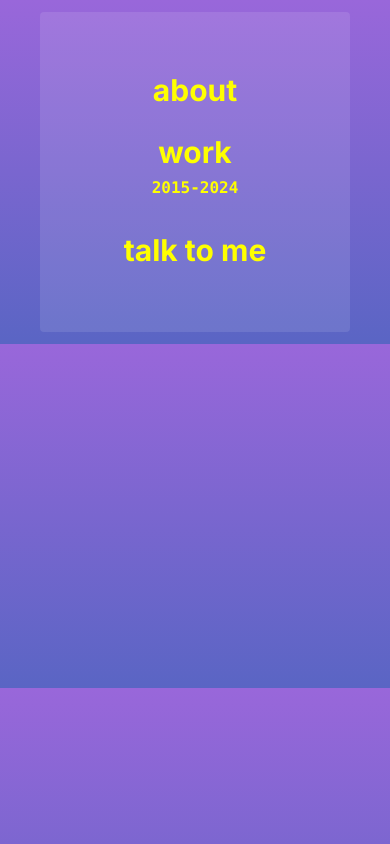
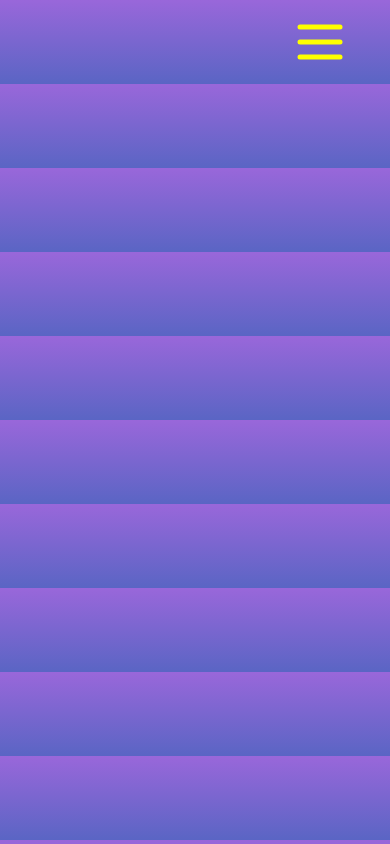
Before and after one commit to Satumbo9/satumbo9, a Next.js app: page /Components/Pages/NAV in a window 390 px wide. Built offline with nearby package versions, Linux system fonts and the light colour scheme.

Commit message:
Menu Buger added in small screen

```diff
--- a/app/Components/Pages/NAV/page.tsx
+++ b/app/Components/Pages/NAV/page.tsx
@@ -1,11 +1,20 @@
+"use client";
+import { Menu } from "lucide-react";
 import NavLinks from "../../Util/NavLinks";
+import { useState } from "react";
+import React from "react";
+
 const date = new Date();
 
 export default function Nav() {
+  const [MenuClicked, setMenuClicked] = useState(false);
+  const handleMenuCick = () => {
+    setMenuClicked((prevSate) => !prevSate);
+  };
   return (
     <header
-      className="   xl:block px-10 py-3 text-[yellow]
-    md:hover:bg-white md:hover:bg-opacity-10 p-10 xl:text-3xl
+      className="   2xl:block px-10 py-3 text-[yellow]
+    2xl:hover:bg-white 2xl:hover:bg-opacity-10 p-10 2xl:text-3xl
     w-full
     rounded transition delay-100 "
     >
@@ -46,29 +55,48 @@ export default function Nav() {
 
       {/* In small screens */}
 
-      <div className="2xl:hidden">
+      <div className="flex justify-end 2xl:hidden" onClick={handleMenuCick}>
+        {React.createElement(Menu, {
+          style: {
+            width: 60,
+            height: 60,
+          },
+        })}
+      </div>
+
+      <div className="2xl:hidden flex justify-end ">
+        {MenuClicked ? (
           <ul
             className="flex flex-col items-center bg-white bg-opacity-10 p-10 text-3xl
     w-full
     rounded transition-all delay-100"
           >
             <li className="">
-            <NavLinks className={``} href={"#ABOUT"}>
+              <NavLinks
+                onClick={() => setMenuClicked(false)}
+                className={``}
+                href={"#ABOUT"}
+              >
                 <p>about</p>
               </NavLinks>
             </li>
             <li>
-            <NavLinks className="flex flex-col text-center" href={"#WORK"}>
+              <NavLinks
+                onClick={() => setMenuClicked(false)}
+                className="flex flex-col text-center"
+                href={"#WORK"}
+              >
                 <p>work</p>
                 <code className="text-[16px]">2015-{date.getFullYear()}</code>
               </NavLinks>
             </li>
             <li>
-            <NavLinks href={"#TALK"}>
+              <NavLinks onClick={() => setMenuClicked(false)} href={"#TALK"}>
                 <p>talk to me</p>
               </NavLinks>
             </li>
           </ul>
+        ) : null}
       </div>
     </header>
   );
--- a/app/Components/Util/NavLinks.tsx
+++ b/app/Components/Util/NavLinks.tsx
@@ -6,10 +6,11 @@ interface NavLinksProps extends React.AnchorHTMLAttributes<HTMLAnchorElement> {
   children?: React.ReactNode;
   className?: string;
   href: string;
+  onClick: () => void;
 }
 
 const NavLinks = React.forwardRef<HTMLAnchorElement, NavLinksProps>(
-  ({ className, href, children, ...props }, ref) => {
+  ({ className, href, children, onClick, ...props }, ref) => {
     return (
       <div>
         {/* #9967da; --Background-secondary: #5a65c4; */}
@@ -21,6 +22,7 @@ const NavLinks = React.forwardRef<HTMLAnchorElement, NavLinksProps>(
             ${className}`}
           ref={ref}
           href={href}
+          onClick={onClick}
           {...props}
         >
           {children}
```
Lines whose indentation alone changed are shown as unchanged.
